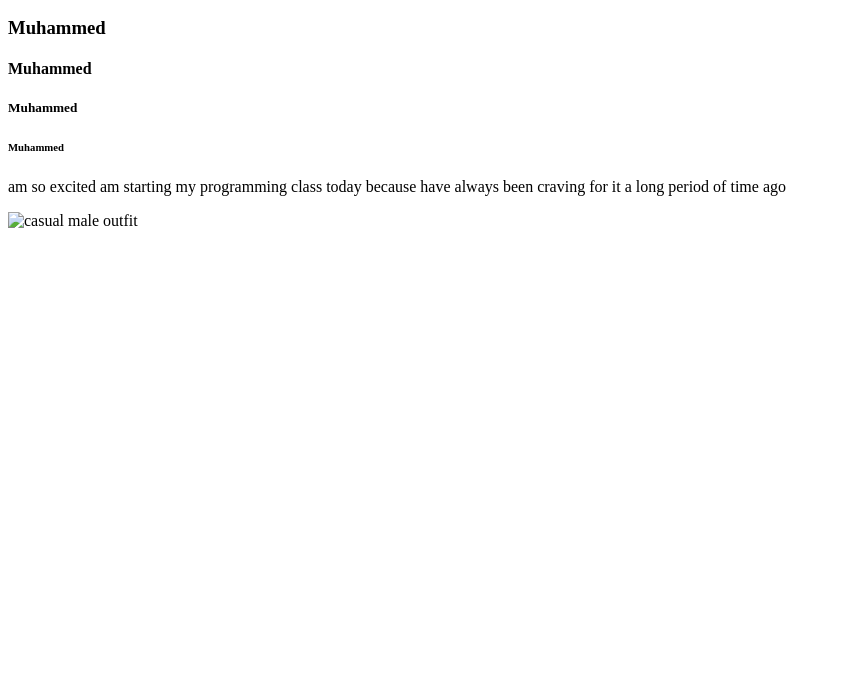
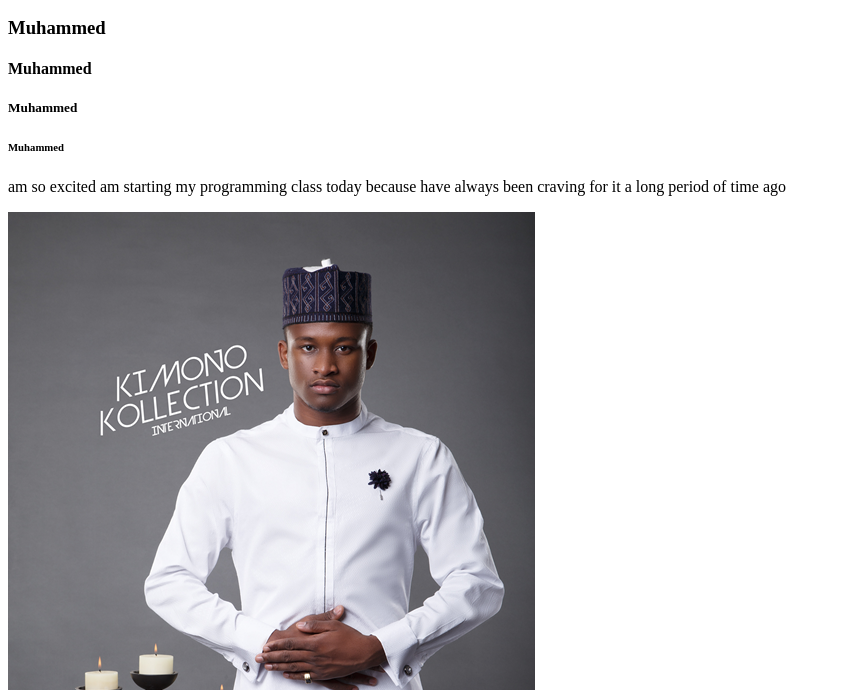
Before and after one commit to Abiodun95/myfirstrepository, a plain HTML site: page index.html in a window 1280 px wide. Shown: the part 110-800 px from the top of the page, without its empty margins (0-841 px from the left). Drawn offline with Linux system fonts and the light colour scheme; the site is published under a folder, as on GitHub Pages, so addresses that start at the root find nothing.

Commit message:
add . to image part

```diff
--- a/index.html
+++ b/index.html
@@ -17,6 +17,6 @@
       am so excited am starting my programming class today because have always
       been craving for it a long period of time ago
     </p>
-    <img src="/image/3.png" alt="casual male outfit" />
+    <img src="./image/3.png" alt="casual male outfit" />
   </body>
 </html>
```
